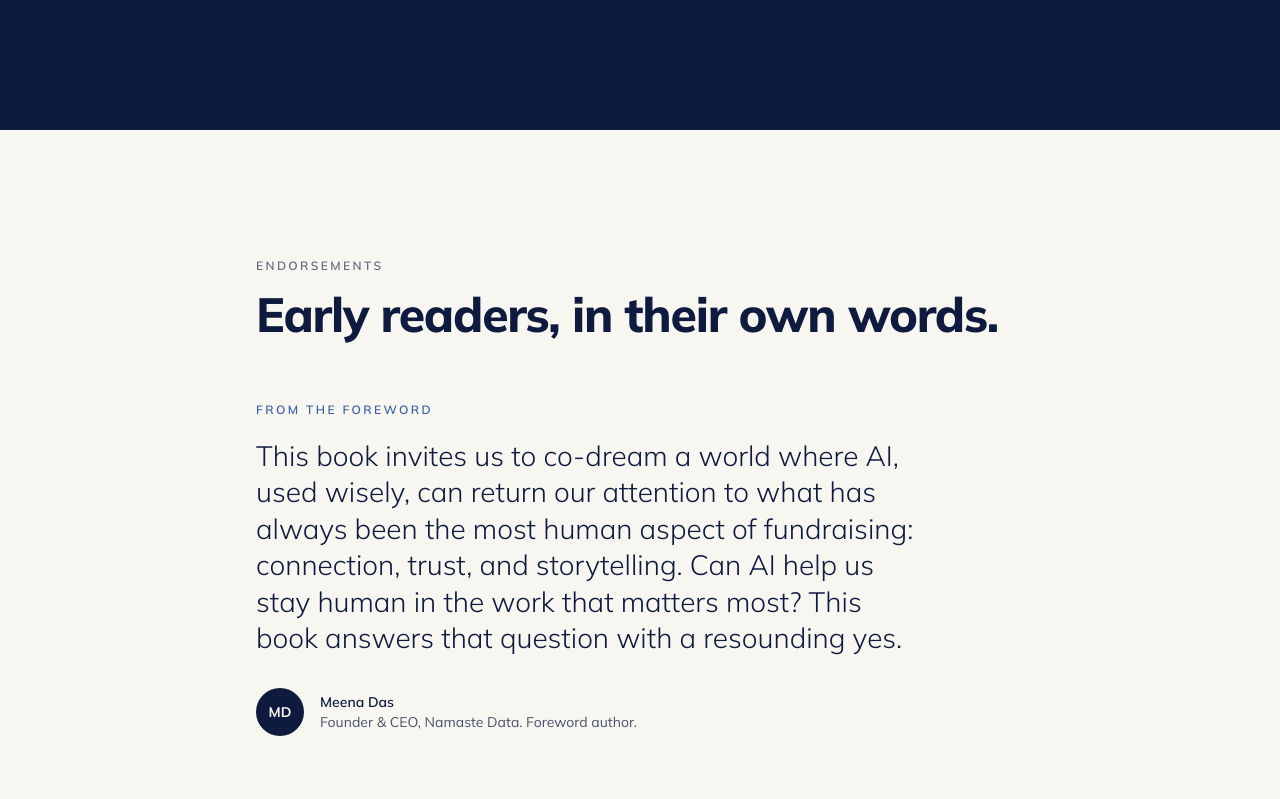
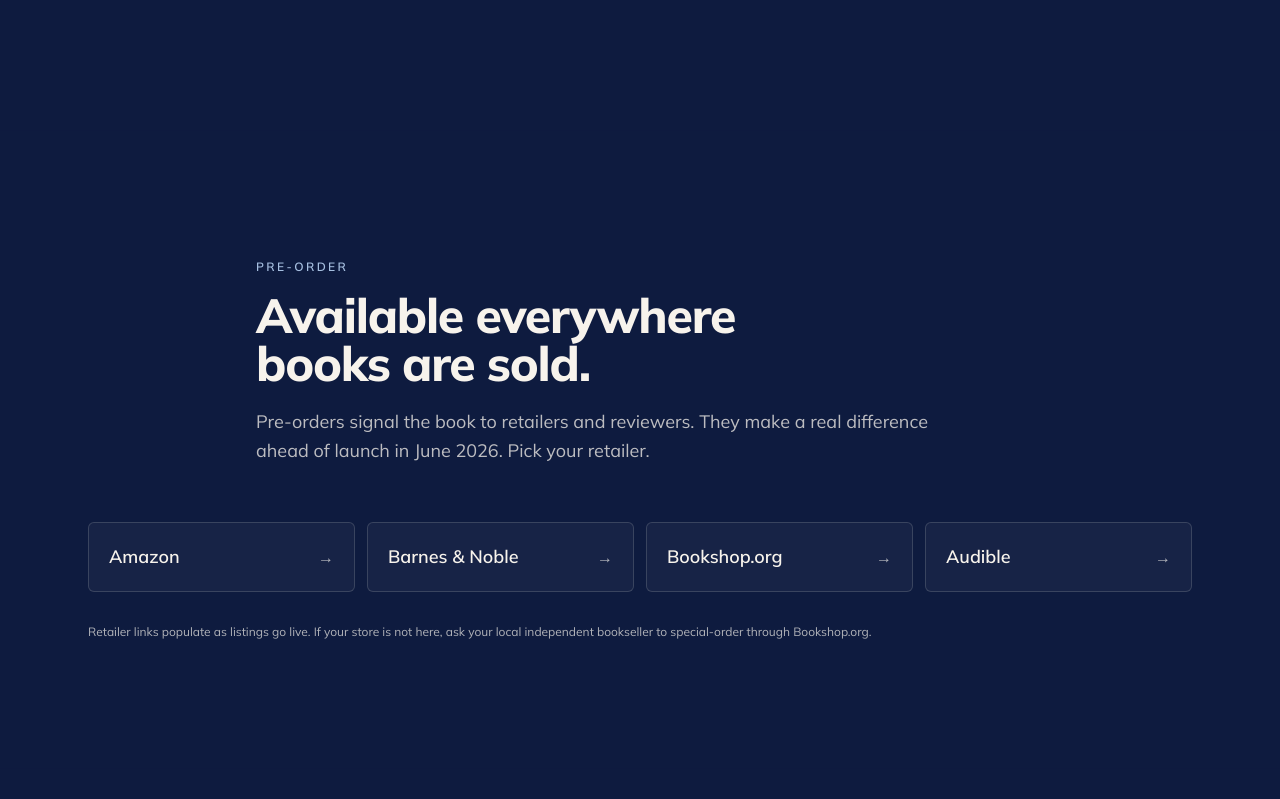
Before and after one commit to pfeifero-bit/author-site, a Next.js app: page /the-book in a window 1280 px wide. Shown: the part 5081-5880 px from the top of the page. Built offline with nearby package versions, Linux system fonts and the light colour scheme; no server answers.

Commit message:
Remove Endorsements section from Book page
The BookEndorsements component file is kept in the codebase for an easy
restore later. Just re-add the import and the <BookEndorsements />
JSX line to put it back.

```diff
--- a/src/app/the-book/page.tsx
+++ b/src/app/the-book/page.tsx
@@ -4,9 +4,11 @@
 import { WhoItsFor } from '@/components/sections/WhoItsFor';
 import { TableOfContents } from '@/components/sections/TableOfContents';
 import { SampleChapter } from '@/components/sections/SampleChapter';
-import { BookEndorsements } from '@/components/sections/BookEndorsements';
 import { RetailerStrip } from '@/components/sections/RetailerStrip';
 import { site } from '@/lib/site';
+
+// BookEndorsements is hidden for now. To restore, re-import it and add
+// <BookEndorsements /> between SampleChapter and RetailerStrip.
 
 export const metadata: Metadata = {
   title: 'The Book',
@@ -27,7 +29,6 @@
       <WhoItsFor />
       <TableOfContents />
       <SampleChapter />
-      <BookEndorsements />
       <RetailerStrip />
     </>
   );
```
